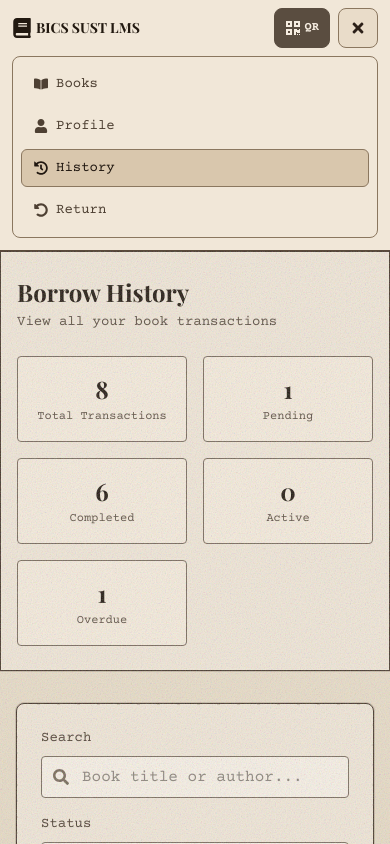
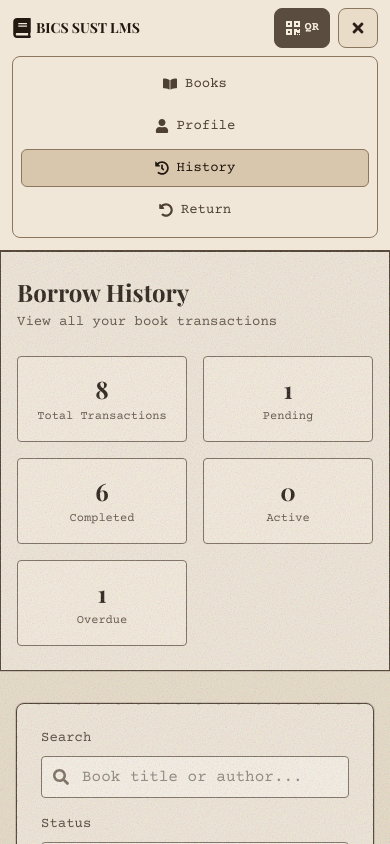
Before and after one commit to ahnayef/bics-sust-lms, a Next.js app: page /history in a window 390 px wide. Both pictures are taken after a click on the button "Open navigation menu". Shown: the top 844 px of the page. Built offline with nearby package versions, Linux system fonts and the light colour scheme.

Commit message:
Center aligned text

```diff
--- a/app/components/UserNavbar.tsx
+++ b/app/components/UserNavbar.tsx
@@ -15,7 +15,7 @@ import {
 } from "react-icons/fa";
 
 const getLinkClassName = (isActive: boolean) =>
-  `text-xs sm:text-sm font-medium transition-colors px-2 sm:px-3 py-2 rounded-md ink-text ${
+  `flex items-center text-xs sm:text-sm font-medium transition-colors px-2 sm:px-3 py-2 rounded-md ink-text ${
     isActive
       ? "bg-[#d9c7ad] text-[#201710] border border-[#8b775f]"
       : "text-[#4e4033] hover:text-[#201710] hover:bg-[#e9dcc9] border border-transparent"
@@ -82,7 +82,7 @@ export default function UserNavbar() {
                   href={link.href}
                   className={getLinkClassName(link.isActive)}
                 >
-                  <span className="inline-flex items-center gap-1.5">
+                  <span className="inline-flex items-center justify-center gap-1.5">
                     <Icon className="w-3 h-3" />
                     {link.label}
                   </span>
@@ -149,7 +149,7 @@ export default function UserNavbar() {
                     key={link.href}
                     href={link.href}
                     onClick={() => setIsMobileMenuOpen(false)}
-                    className={`flex items-center gap-2 px-3 py-2 rounded-md text-sm font-medium ink-text border transition-colors ${
+                    className={`flex items-center justify-center gap-2 px-3 py-2 rounded-md text-sm font-medium ink-text border transition-colors ${
                       link.isActive
                         ? "bg-[#d9c7ad] text-[#201710] border-[#8b775f]"
                         : "text-[#4e4033] hover:text-[#201710] hover:bg-[#e9dcc9] border-transparent"
```
